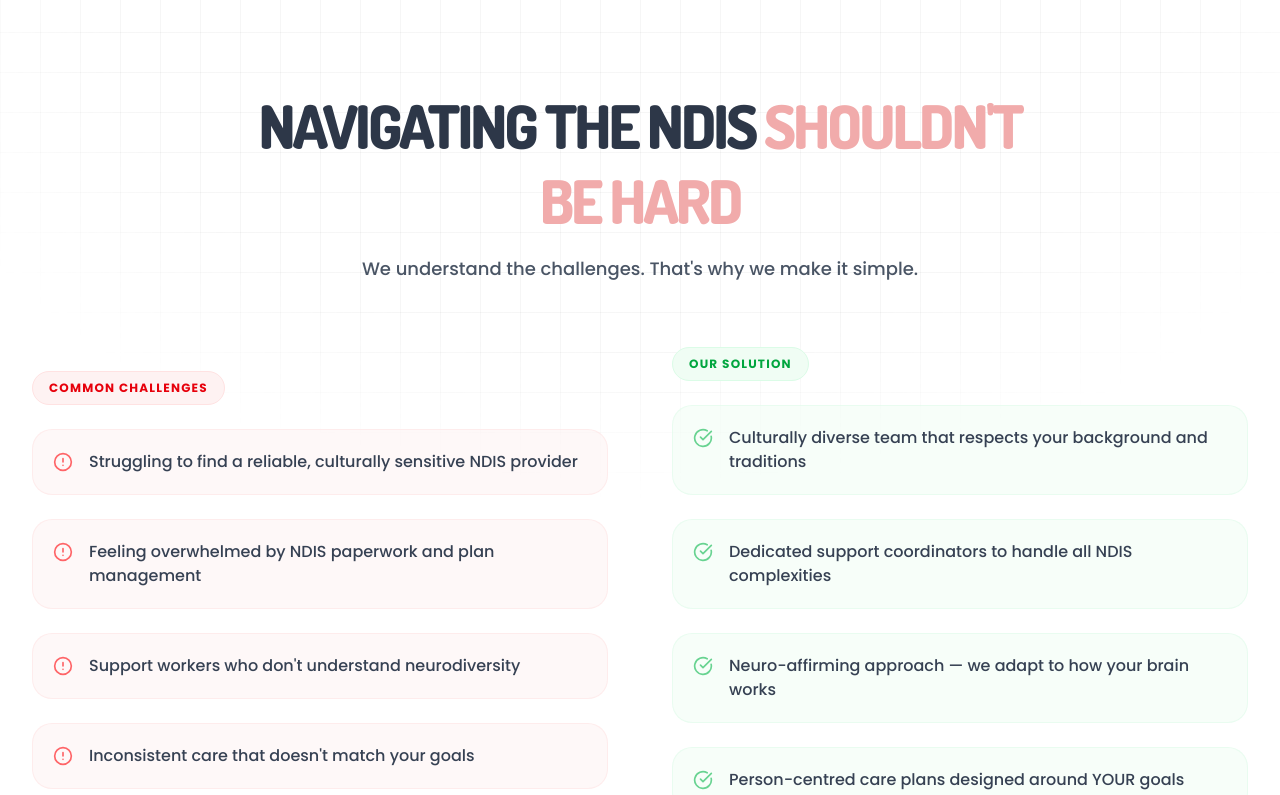
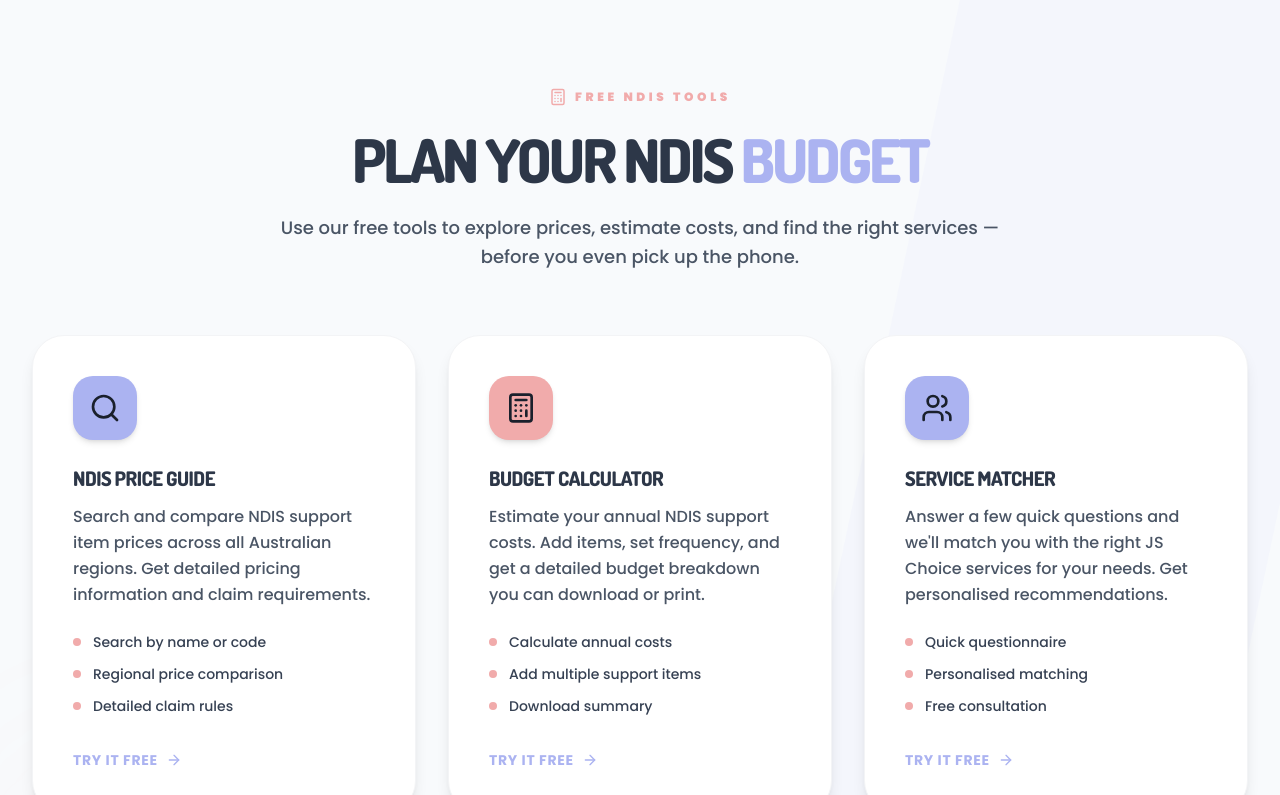
Before and after one commit to jschoicevic-developer/jschoicegroupsweb, a Next.js app: page /ads in a window 1280 px wide. Shown: the part 3040-3835 px from the top of the page. Built offline with nearby package versions, Linux system fonts and the light colour scheme.

Commit message:
Update AdsContent.tsx

```diff
--- a/src/app/(website)/ads/AdsContent.tsx
+++ b/src/app/(website)/ads/AdsContent.tsx
@@ -8,11 +8,11 @@
 import { Input } from "@/components/ui/input";
 import { Textarea } from "@/components/ui/textarea";
 import {
-    Phone, ChevronRight, ChevronDown, Brain, Globe, HeartHandshake,
+    Phone, ChevronRight, ChevronDown, Brain, Globe,
     ShieldCheck, Sparkles, Clock, Users, MapPin, Star, CheckCircle,
-    AlertCircle, Heart, Zap, HandHeart, Stethoscope, Home, Car, UserCheck,
+    AlertCircle, Heart, Stethoscope, Home, Car, UserCheck,
     MessageCircleQuestion, PhoneCall, Handshake, Rocket, ArrowRight, Send,
-    Award, BadgeCheck, Shield
+    Award, BadgeCheck, Shield, Search, Calculator
 } from "lucide-react";
 
 /* ──────────────────────── CTA BUTTON (reused everywhere) ──────────────────────── */
@@ -500,7 +500,98 @@
     </section>
 );
 
-/* ──────────────────────── SECTION 9: FAQ ACCORDION ──────────────────────── */
+/* ──────────────────────── SECTION 9: FREE NDIS TOOLS ──────────────────────── */
+const ndisTools = [
+    {
+        title: "NDIS Price Guide",
+        description: "Search and compare NDIS support item prices across all Australian regions. Get detailed pricing information and claim requirements.",
+        icon: Search,
+        href: "/tools/ndis-price-guide",
+        color: "bg-[#ABB3F1]",
+        features: ["Search by name or code", "Regional price comparison", "Detailed claim rules"],
+    },
+    {
+        title: "Budget Calculator",
+        description: "Estimate your annual NDIS support costs. Add items, set frequency, and get a detailed budget breakdown you can download or print.",
+        icon: Calculator,
+        href: "/tools/ndis-budget-calculator",
+        color: "bg-[#F1ABAB]",
+        features: ["Calculate annual costs", "Add multiple support items", "Download summary"],
+    },
+    {
+        title: "Service Matcher",
+        description: "Answer a few quick questions and we'll match you with the right JS Choice services for your needs. Get personalised recommendations.",
+        icon: Users,
+        href: "/tools/service-matcher",
+        color: "bg-[#ABB3F1]",
+        features: ["Quick questionnaire", "Personalised matching", "Free consultation"],
+    },
+];
+
+const ToolsSection = () => (
+    <section id="tools" className="relative py-24 bg-[#F8FAFC] overflow-hidden">
+        <div className="absolute top-0 right-0 w-1/3 h-full bg-[#ABB3F1]/5 -skew-x-12 pointer-events-none" />
+        <div className="absolute bottom-0 left-0 w-64 h-64 bg-[#F1ABAB]/5 rounded-full blur-[80px] pointer-events-none" />
+
+        <div className="max-w-8xl mx-auto px-4 md:px-6 lg:px-8 relative z-10">
+            <div className="text-center max-w-3xl mx-auto mb-16">
+                <motion.div initial={{ opacity: 0, y: 30 }} whileInView={{ opacity: 1, y: 0 }} viewport={{ once: true }}>
+                    <div className="flex items-center justify-center gap-2 text-[#F1ABAB] font-black uppercase text-xs tracking-[0.3em] mb-4">
+                        <Calculator size={18} />
+                        Free NDIS Tools
+                    </div>
+                    <h2 className="text-3xl md:text-5xl lg:text-6xl font-black text-[#2D3748] leading-tight uppercase tracking-tighter mb-4">
+                        Plan Your NDIS <span className="text-[#ABB3F1]">Budget</span>
+                    </h2>
+                    <p className="text-lg text-gray-600 font-medium leading-relaxed">
+                        Use our free tools to explore prices, estimate costs, and find the right services — before you even pick up the phone.
+                    </p>
+                </motion.div>
+            </div>
+
+            <div className="grid grid-cols-1 lg:grid-cols-3 gap-8">
+                {ndisTools.map((tool, index) => (
+                    <motion.div
+                        key={tool.title}
+                        initial={{ opacity: 0, y: 30 }} whileInView={{ opacity: 1, y: 0 }} viewport={{ once: true }}
+                        transition={{ delay: index * 0.1 }}
+                    >
+                        <Link href={tool.href} className="group h-full block">
+                            <div className="h-full bg-white rounded-[2rem] border border-gray-100 p-8 md:p-10 shadow-lg hover:shadow-2xl transition-all duration-300 hover:-translate-y-2 flex flex-col">
+                                <div className={`w-16 h-16 ${tool.color} rounded-2xl flex items-center justify-center mb-6 shadow-md group-hover:scale-110 transition-transform duration-300`}>
+                                    <tool.icon className="w-8 h-8 text-[#1A202C]" />
+                                </div>
+                                <h3 className="text-xl font-black text-[#2D3748] mb-3 group-hover:text-[#ABB3F1] transition-colors uppercase tracking-tight">
+                                    {tool.title}
+                                </h3>
+                                <p className="text-base text-gray-600 mb-6 leading-relaxed font-medium">{tool.description}</p>
+                                <ul className="space-y-3 mb-8 flex-grow">
+                                    {tool.features.map((feature) => (
+                                        <li key={feature} className="flex items-center text-sm font-medium text-gray-700">
+                                            <div className="w-2 h-2 bg-[#F1ABAB] rounded-full mr-3 shrink-0" />
+                                            {feature}
+                                        </li>
+                                    ))}
+                                </ul>
+                                <div className="mt-auto">
+                                    <span className="inline-flex items-center gap-2 text-[#ABB3F1] font-bold uppercase tracking-wider text-sm group-hover:gap-4 transition-all duration-300">
+                                        Try It Free <ArrowRight className="w-4 h-4" />
+                                    </span>
+                                </div>
+                            </div>
+                        </Link>
+                    </motion.div>
+                ))}
+            </div>
+
+            <div className="mt-14 text-center">
+                <QuoteCTA label="Need Help? Get a Free Quote" variant="dark" />
+            </div>
+        </div>
+    </section>
+);
+
+/* ──────────────────────── SECTION 10: FAQ ACCORDION ──────────────────────── */
 const faqs = [
     { q: "What is the NDIS and am I eligible?", a: "The National Disability Insurance Scheme (NDIS) provides funding for Australians under 65 with a permanent and significant disability. If you have an NDIS plan, we can support you immediately. If you're unsure about eligibility, our team can guide you through the access request process." },
     { q: "How do I get started with JS Choice?", a: "Simply fill out the form below or call us. We'll arrange a free consultation to understand your goals, review your NDIS plan, and match you with the right support workers. There are no obligations — just a friendly chat." },
@@ -773,6 +864,8 @@
         <TrustBadges />
         <ServicesSection />
         <WhyChooseSection />
+                <ToolsSection />
+
         <ProblemSolution />
         <HowItWorks />
         <AreasSection />
```
